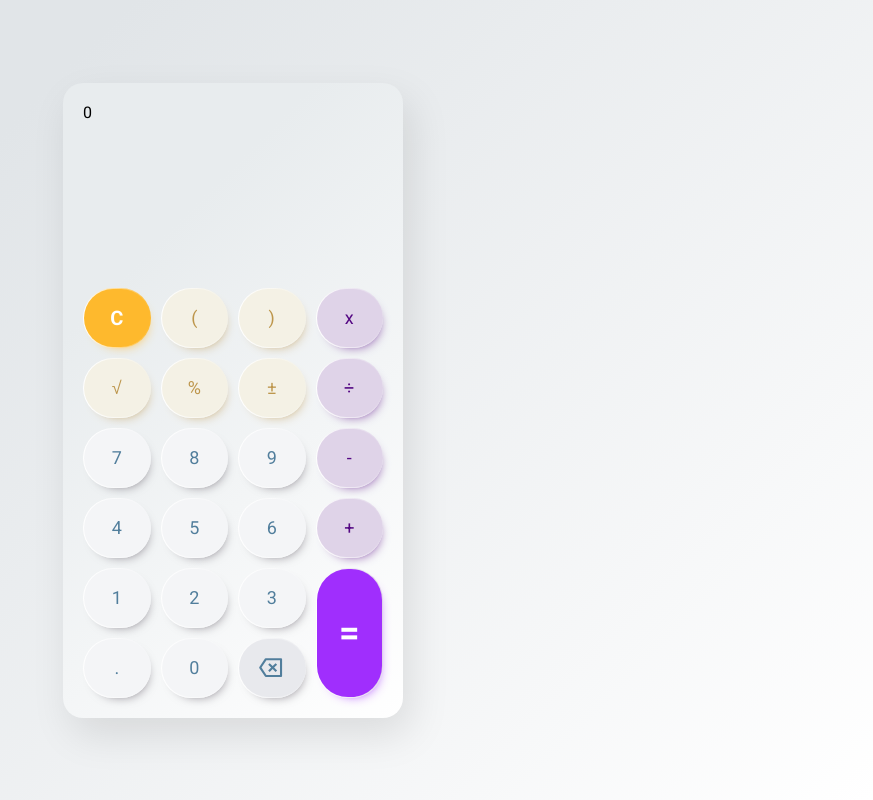
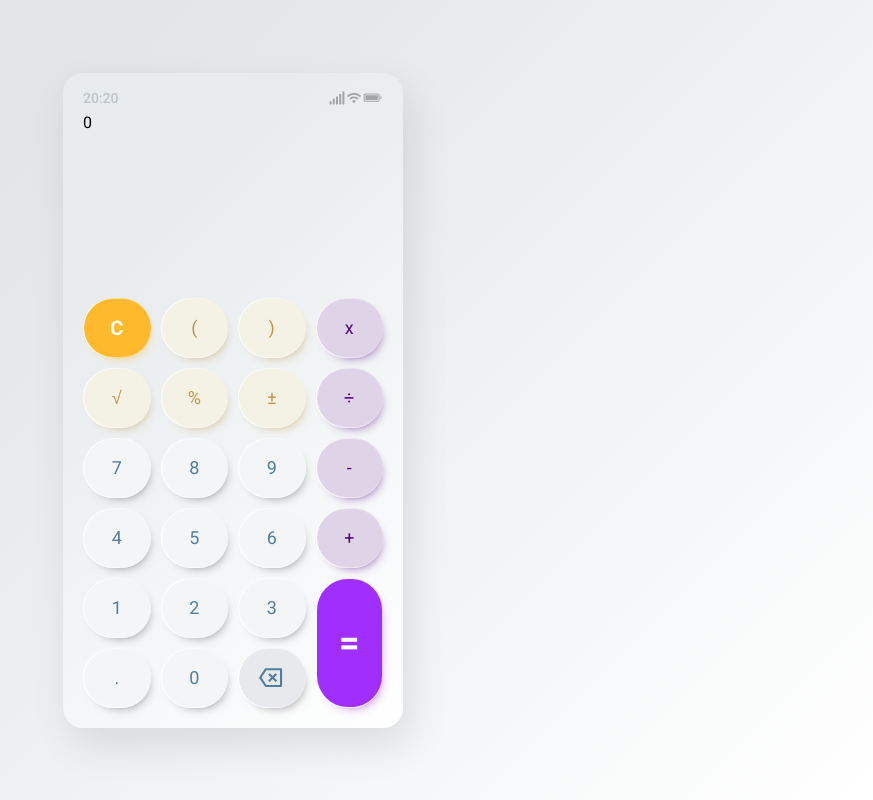
Before and after one commit to blacksheepIV/calculator-app, a React (Create React App) app: page / in a window 1280 px wide. Shown: the whole page, without its empty margins (407-1280 px from the left). Built offline with nearby package versions, Linux system fonts and the light colour scheme.

Commit message:
add header to the calculator

```diff
--- a/package.json
+++ b/package.json
@@ -11,6 +11,7 @@
     "@types/react": "^18.0.27",
     "@types/react-dom": "^18.0.10",
     "classnames": "^2.3.2",
+    "dayjs": "^1.11.7",
     "react": "^18.2.0",
     "react-dom": "^18.2.0",
     "react-icons": "^4.7.1",
--- a/src/App.tsx
+++ b/src/App.tsx
@@ -7,6 +7,7 @@ import Button from "./components/Button";
 import Keyboard from "./components/Keyboard";
 import CalcProvider from "./context/CalcContext";
 import { ButtonType } from "./components/Button/types";
+import Header from "./components/Header";
 
 const btnValues: ButtonType[][] = [
   [
@@ -62,6 +63,7 @@ const App: React.FC = () => (
   <CalcProvider>
     <Wrapper>
       <>
+        <Header />
         <Screen />
         <Keyboard>
           {btnValues.flat().map((btn, i) => {
--- /dev/null
+++ b/src/components/Clock/index.tsx
@@ -0,0 +1,22 @@
+import React, { useEffect, useState } from "react";
+import dayjs from "dayjs";
+
+type ClockProps = {
+  className?: string;
+};
+const Clock: React.FC<ClockProps> = ({ className }) => {
+  const [clockState, setClockState] = useState<string>(
+    dayjs(new Date()).format("HH:mm")
+  );
+
+  useEffect(() => {
+    setInterval(() => {
+      const date = new Date();
+      setClockState(dayjs(date).format("HH:mm"));
+    }, 1000);
+  }, []);
+
+  return <div className={className}>{clockState}</div>;
+};
+
+export default Clock;
--- /dev/null
+++ b/src/components/Header/Header.css
@@ -0,0 +1,19 @@
+.header {
+  display: flex;
+  min-height: 30px;
+  opacity: 0.3;
+  justify-content: flex-end;
+  align-items: center;
+}
+.header__icons {
+  min-width: 55px;
+  display: flex;
+  justify-content: space-around;
+  align-items: center;
+}
+.Header__clock {
+  margin-right: auto;
+  font-weight: 500;
+  font-size: 14px;
+  color: #5d6871;
+}
--- /dev/null
+++ b/src/components/Header/index.tsx
@@ -0,0 +1,18 @@
+import React from "react";
+import Clock from "../Clock/index";
+import { FaSignal } from "react-icons/fa";
+import { IoIosBatteryFull, IoIosWifi } from "react-icons/io";
+import "./Header.css";
+
+const Header: React.FC<{}> = () => (
+  <div className="header">
+    <Clock className="Header__clock" />
+    <div className="header__icons">
+      <FaSignal />
+      <IoIosWifi />
+      <IoIosBatteryFull size="1.2rem" />
+    </div>
+  </div>
+);
+
+export default Header;
--- a/src/components/Wrapper/Wrapper.css
+++ b/src/components/Wrapper/Wrapper.css
@@ -1,7 +1,7 @@
 .wrapper {
   min-width: 340px;
   min-height: 620px;
-  padding: 20px;
+  padding: 10px 20px 20px 20px;
   border-radius: 20px;
   background-color: #fff;
   box-shadow: 8px 17px 40px 0px rgba(0, 0, 0, 0.1);
```
Also changed, not shown: 1 other file (tests, documents, lock files or other folders).
